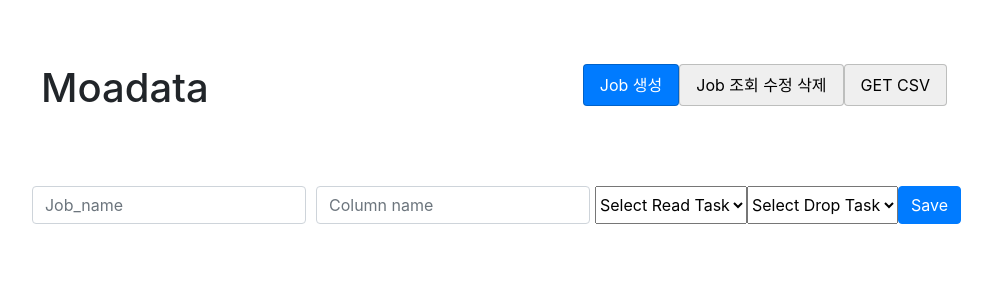
After one commit to Jjenny-K/Moadata, a Flask app: template flaskr/templates/home.html in a window 1280 px wide. The commit adds this page. Shown: the top 300 px of the page, without its empty margins (146-1138 px from the left). Run offline with Flask 2, Linux system fonts and the light colour scheme; the template is opened without the code that fills it, so the values that code supplies are empty; some libraries are stand-ins or nearby versions.

Commit message:
(feat)화면 분할

```diff
--- a/flaskr/__init__.py
+++ b/flaskr/__init__.py
@@ -16,7 +16,7 @@ def create_app():  # put application's code here
 
     @app.route('/')
     def home():
-        return render_template('index.html')
+        return render_template('home.html')
         # return jsonify({
         #     'api': 'api/task-running'
         # })
@@ -39,13 +39,13 @@ def create_app():  # put application's code here
 
 
     # job detail, update, delete
-    @app.route('/job/jobID=<int:jobID>', methods=['GET', 'PUT', 'DELETE'])
+    @app.route('/job/<int:jobID>', methods=['GET', 'PUT', 'DELETE'])
     def job_detail():
         try:
             data = bring_data()
             uuid = request.args.get('jobID')
-            print(uuid)
             if request.method == 'GET':
+                print(request.form)
                 return jsonify([ele for ele in data if ele['jobid'] == uuid][0])
 
 
--- a/flaskr/static/main.js
+++ b/flaskr/static/main.js
@@ -1,22 +1,21 @@
+const localhost = "http://127.0.0.1:5000";
+
+
 $(document).ready(function () {
     let jobList = document.querySelector('.job-list');
-    jobList.innerHTML = "";
+    // jobList.innerHTML = "";
     $.ajax({
         type: "GET",
-        url: "http://127.0.0.1:5000/jobs",
+        url: `${localhost}/jobs`,
         success: function (response) {
             console.log(response);
             jobs = response;
             indent = '&nbsp;&nbsp;&nbsp;&nbsp;'
             for (let i = 0; jobs.length; i++) {
                 let tempHtml = `<div>{<br>
-                    ${indent}<span style='color:red'>jobid:</span> <span style="color:darkblue">${jobs[i].jobid}</span><br>
-                    ${indent}<span style='color:red'>job_name:</span> <span style="color:darkblue">${jobs[i].job_name}</span><br>
-                    ${indent}<span style='color:red'>property:</span> <span style="color:darkblue">${jobs[i].property}</span><br>
-                    ${indent}<span style='color:red'>task_list:</span> <span style="color:darkblue">${jobs[i].task_list}</span><br>
                             }<br>
                             </div>`
-                jobList.innerHTML += tempHtml
+
                 if (i === 50) break;
             }
         }
@@ -36,7 +35,7 @@ function fixJob() {
     }
     $.ajax({
         type: "PUT",
-        url: `http://127.0.0.1:5000/job?jogID=${jobId}&column=${columnName}&name=${jobName}`,
+        url: `${localhost}/job?jogID=${jobId}&column=${columnName}&name=${jobName}`,
         success: function (response) {
             console.log(response);
             alert('조회 성공.');
@@ -47,6 +46,7 @@ function fixJob() {
     })
 }
 
+
 function getJob() {
     let jobId = $('.get-job-id').val();
     console.log(jobId);
@@ -54,15 +54,16 @@ function getJob() {
         alert('값을 입력하세요.');
         return;
     }
+    let sendData = `{jobID: ${jobId}}`;
     $.ajax({
         type: "GET",
-        url: `http://127.0.0.1:5000/job/${jobId}`,
-
+        url: `${localhost}/job/${jobId}`,
+        data: sendData,
         success: function (response) {
             console.log(response);
             alert('조회 성공.');
         },
-        error: function (data) {
+        error: function () {
             alert("조회 실패");
         }
     })
@@ -80,7 +81,7 @@ function postCSV() {
     formData.append("file", fileInput.files[0]);
     $.ajax({
         type: 'POST',
-        url: "http://127.0.0.1:5000/csv",
+        url: `${localhost}/csv`,
         data: formData,
         contentType: false,
         processData: false,
@@ -95,6 +96,7 @@ function postCSV() {
         }
     })
 };
+
 
 function jobDelete() {
     let queryString = $('.del-job-id').val();
@@ -111,3 +113,51 @@ function jobDelete() {
         }
     })
 };
+
+
+function chooseTab1() {
+    let jobCreate = $('.nav-1');
+    let jobEdit = $('.nav-2');
+    let csvCreate = $('.nav-3');
+    let jobCreateContent = $('#content-1');
+    let jobEditContent = $('#content-2');
+    let csvCreateContent = $('#content-3')
+    if (!(jobCreate.hasClass('active'))) {jobCreate.addClass('active')};
+    jobEdit.removeClass('active');
+    csvCreate.removeClass('active');
+    jobCreateContent.css("display", "block");
+    jobEditContent.css("display", "none");
+    csvCreateContent.css("display", "none");
+}
+
+
+function chooseTab2() {
+    let jobCreate = $('.nav-1');
+    let jobEdit = $('.nav-2');
+    let csvCreate = $('.nav-3');
+    let jobCreateContent = $('#content-1');
+    let jobEditContent = $('#content-2');
+    let csvCreateContent = $('#content-3')
+    if (!(jobEdit.hasClass('active'))) {jobEdit.addClass('active')};
+    jobCreate.removeClass('active');
+    csvCreate.removeClass('active');
+    jobCreateContent.css("display", "none");
+    jobEditContent.css("display", "block");
+    csvCreateContent.css("display", "none");
+}
+
+
+function chooseTab3() {
+    let jobCreate = $('.nav-1');
+    let jobEdit = $('.nav-2');
+    let csvCreate = $('.nav-3');
+    let jobCreateContent = $('#content-1');
+    let jobEditContent = $('#content-2');
+    let csvCreateContent = $('#content-3')
+    if (!(csvCreate.hasClass('active'))) {csvCreate.addClass('active')};
+    jobCreate.removeClass('active');
+    jobEdit.removeClass('active');
+    jobCreateContent.css("display", "none");
+    jobEditContent.css("display", "none");
+    csvCreateContent.css("display", "block");
+}
--- a/flaskr/static/style.css
+++ b/flaskr/static/style.css
@@ -15,3 +15,37 @@
     background-color: #F7F7F9;
     padding: 5rem;
 }
+
+
+/*
+    home.html -> css
+*/
+
+.head {
+    display: flex;
+    justify-content: space-around;
+    margin-top: 5%;
+}
+
+
+.nav-pills {
+    display: flex;
+    justify-content: space-around;
+}
+
+
+.nav-link {
+    border: solid rgba(3, 5, 0, 0.21) 0.1px;
+}
+
+#content-1 {
+    display: block;
+}
+
+#content-2 {
+    display: none;
+}
+
+#content-3 {
+    display: none;
+}
--- /dev/null
+++ b/flaskr/templates/home.html
@@ -0,0 +1,115 @@
+<!DOCTYPE html>
+<html lang="en">
+<head>
+    <meta charset="UTF-8">
+    <title>Moadata</title>
+    <link rel="stylesheet" href="../static/bootstrap.min.css">
+    <link rel="stylesheet" href="../static/style.css">
+</head>
+<body>
+<div class="head">
+    <h1>Moadata</h1>
+    <ul class="nav nav-pills mb-3" id="pills-tab" role="tablist">
+        <li class="nav-item-1" role="presentation">
+            <button class="nav-link nav-1 active" id="job-create" data-bs-toggle="pill" data-bs-target="#pills-home"
+                    type="button" role="tab" onclick="chooseTab1()">Job 생성
+            </button>
+        </li>
+        <li class="nav-item-2" role="presentation">
+            <button class="nav-link nav-2" id="job-edit" data-bs-toggle="pill" data-bs-target="#pills-profile"
+                    type="button" role="tab" onclick="chooseTab2()">Job 조회 수정 삭제
+            </button>
+        </li>
+        <li class="nav-item-3" role="presentation">
+            <button class="nav-link nav-3" id="csv-create" data-bs-toggle="pill" data-bs-target="#pills-contact"
+                    type="button" role="tab" onclick="chooseTab3()">GET CSV
+            </button>
+        </li>
+    </ul>
+</div>
+<div>
+    <div id="content-1">
+        <section id="upload-section" class="upload-section">
+            <form action="/jobs" method="POST">
+                <div class="form-row">
+                    <div class="col">
+                        <input type="text" class="form-control" placeholder="Job_name" name="job_name">
+                    </div>
+                    <div class="col">
+                        <input type="text" class="form-control" placeholder="Column name" name="column_name">
+                    </div>
+                    <select class="form-select" aria-label="Default select example">
+                        <option selected>Select Read Task</option>
+                        <option value="1">drop</option>
+                        <option value="2">None</option>
+                    </select>
+                    <select class="form-select" aria-label="Default select example">
+                        <option selected>Select Drop Task</option>
+                        <option value="1">write</option>
+                        <option value="2">None</option>
+                    </select>
+                    <button type="button" class="btn btn-primary">Save</button>
+                </div>
+            </form>
+        </section>
+    </div>
+    <div id="content-2">
+        <section id="upload-section4" class="upload-section">
+            <form method="GET">
+                <div class="form-row">
+                    <div class="col">
+                        <input type="text" class="form-control get-job-id" placeholder="Job_id">
+                    </div>
+                    <button type="button" onclick="getJob()" class="btn btn-primary">GET</button>
+                </div>
+            </form>
+        </section>
+        <section id="upload-section5" class="upload-section">
+            <form method="POST">
+                <div class="form-row">
+                    <div class="col">
+                        <input type="text" class="form-control job_id" placeholder="job_id">
+                    </div>
+                    <div class="col">
+                        <input type="text" class="form-control job_name" placeholder="job_name">
+                    </div>
+                    <div class="col">
+                        <input type="text" class="form-control column_name" placeholder="column_name">
+                    </div>
+                    <button type="button" onclick="fixJob()" class="btn btn-primary">PUT</button>
+                </div>
+            </form>
+        </section>
+        <section id="upload-section3" class="upload-section">
+            <form method="POST" action="/jobs">
+                <div class="form-row">
+                    <div class="col">
+                        <input type="text" class="form-control del-job-id" placeholder="Job_id">
+                    </div>
+                    <button type="button" onclick="jobDelete()" class="btn btn-danger">Delete</button>
+                </div>
+            </form>
+        </section>
+    </div>
+    <div id="content-3">
+        <section id="upload-section2" class="upload-section">
+            <form action="/csv" enctype="multipart/form-data" method="POST">
+                <div class="form-row">
+                    <div class="custom-file col">
+                        <label class="custom-file-label" for="csvFile">Choose CSV</label>
+                        <input type="file" name="filename" class="custom-file-input" id="csvFile">
+                    </div>
+                    <div class="col">
+                        <input type="text" class="form-control" placeholder="Job_id" name="job_id">
+                    </div>
+                    <button type="button" onclick="postCSV()" class="btn btn-primary">Submit</button>
+                </div>
+            </form>
+        </section>
+    </div>
+</div>
+</body>
+<script defer src="//code.jquery.com/jquery-3.3.1.min.js"></script>
+<script defer src="../static/bootstrap.bundle.min.js"></script>
+<script defer src="../static/main.js"></script>
+</html>
```
